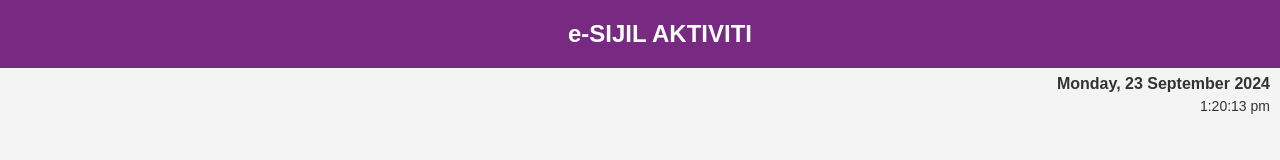
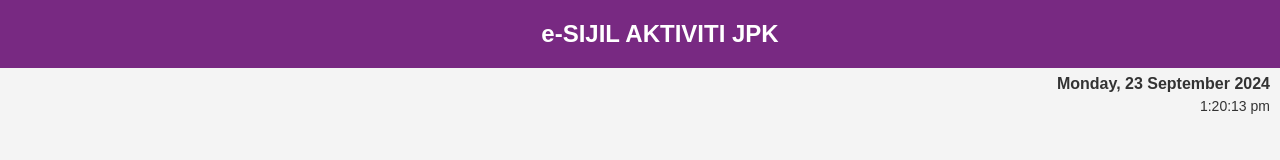
Before and after one commit to 4lepsky/jpk9, a plain HTML site: page index.html in a window 1280 px wide. Shown: the top 160 px of the page. Drawn offline with Linux system fonts and the light colour scheme.

Commit message:
Update index.html

```diff
--- a/index.html
+++ b/index.html
@@ -3,7 +3,7 @@
 <head>
     <meta charset="UTF-8">
     <meta name="viewport" content="width=device-width, initial-scale=1.0">
-    <title>e-SIJIL AKTIVITI</title>
+    <title>e-Sijil Aktiviti JPK</title>
     <link rel="icon" type="image/png" href="assets/icon_jpk.png"> <!-- Favicon Link -->
     <style>
         body {
@@ -154,7 +154,7 @@
 <body>
 
 <div class="schedule-header">
-    e-SIJIL AKTIVITI
+    e-SIJIL AKTIVITI JPK
 </div>
 
     <div class="datetime-container">
```
